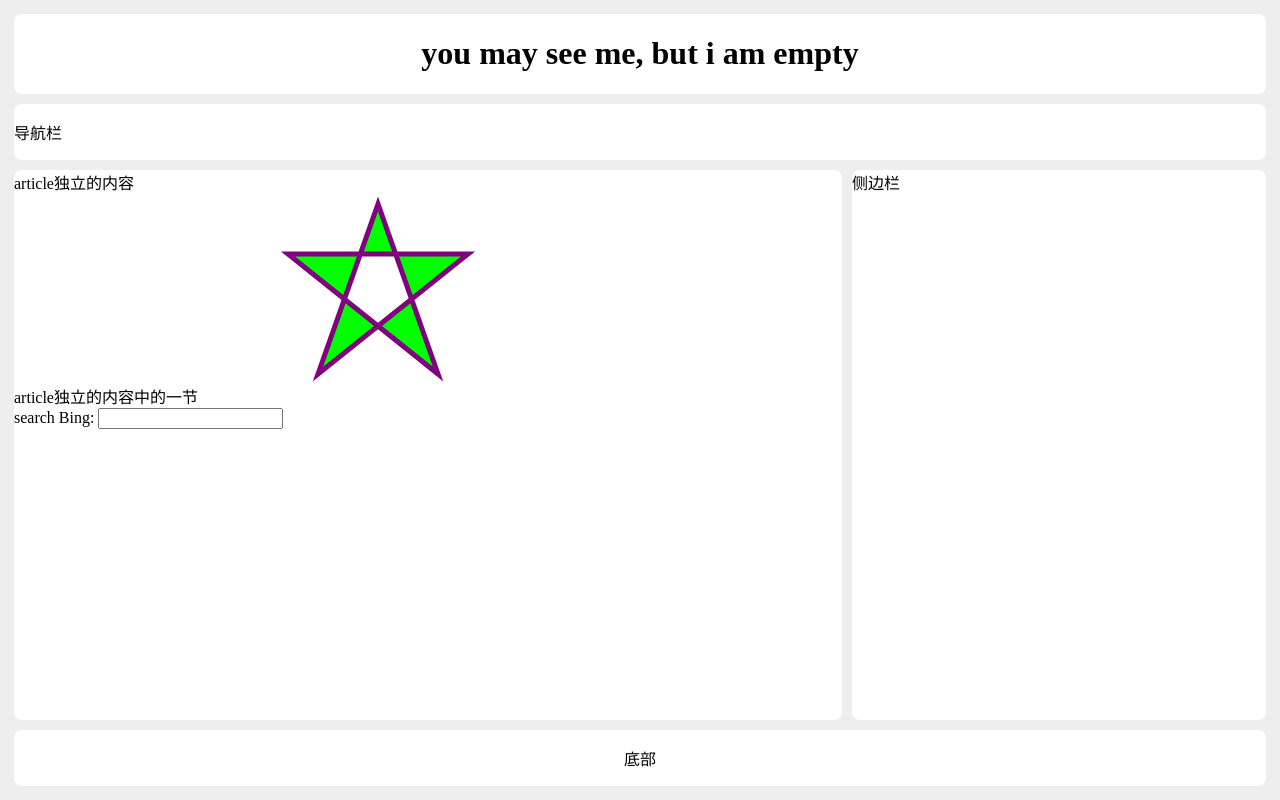
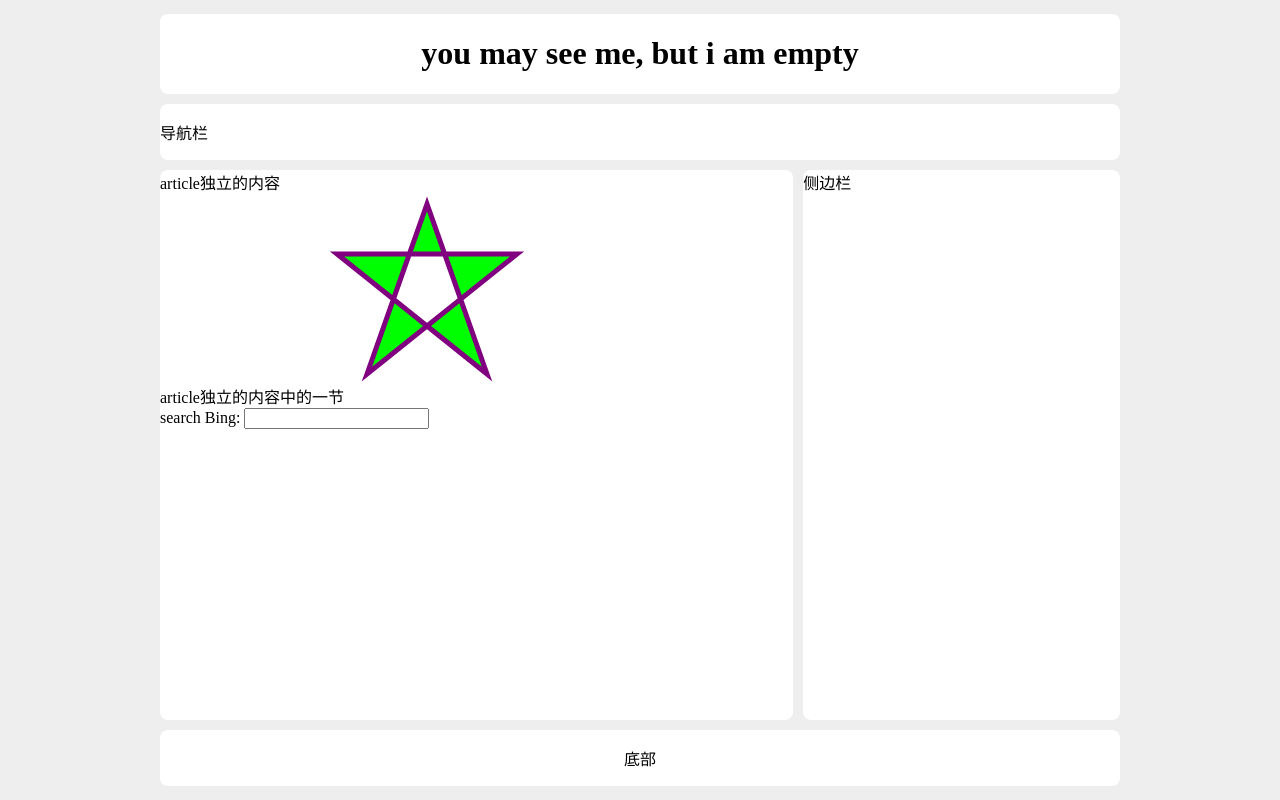
Before and after one commit to gostrithe/personal, a plain HTML site: page index.html in a window 1280 px wide. Drawn offline with Linux system fonts and the light colour scheme.

Commit message:
add centerWrapper

```diff
--- a/index.html
+++ b/index.html
@@ -10,6 +10,12 @@
         * {
             /* border: 1px solid #000; */
             box-sizing: border-box;
+        }
+
+        .centerWrapper {
+            width: 960px;
+            /* 980 1000 1200 */
+            margin: 0 auto;
         }
 
         .flex {
@@ -64,13 +70,13 @@
 
 <body>
     <!-- 使用HTML5语义元素 -->
-    <header class="skyblue radius mb8">
+    <header class="skyblue radius mb8 centerWrapper">
         <h1 class="center">you may see me, but i am empty</h1>
     </header>
-    <nav class="skyblue radius mb8">
+    <nav class="skyblue radius mb8 centerWrapper">
         <p>导航栏</p>
     </nav>
-    <div class="main flex mb8">
+    <div class="main flex mb8 centerWrapper">
         <article class="skyblue radius mr8">
             article独立的内容
             <div class="center">
@@ -90,7 +96,7 @@
             侧边栏
         </aside>
     </div>
-    <footer class="center skyblue radius">
+    <footer class="center skyblue radius centerWrapper">
         <p>底部</p>
     </footer>
 </body>
```
